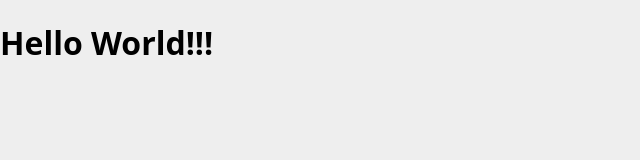
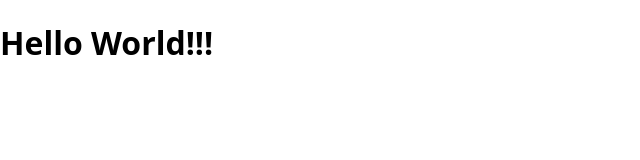
Before and after one commit to bojanp89/first-git-repo, a plain HTML site: page index.html in a window 1280 px wide. Shown: the whole page, without its empty margins (0-640 px from the left). Drawn offline with Linux system fonts and the light colour scheme.

Commit message:
changed background color in body

```diff
--- a/styles/main.css
+++ b/styles/main.css
@@ -6,6 +6,6 @@ input[type=reset],input[type=submit]{-webkit-appearance:button;cursor:pointer;}b
 * { -moz-box-sizing: border-box; -webkit-box-sizing: border-box; box-sizing: border-box; }
 
 body {
-	background: #eee;
+	background: #fff;
 	font-family: 'Open Sans', sans-serif;
 }
```
